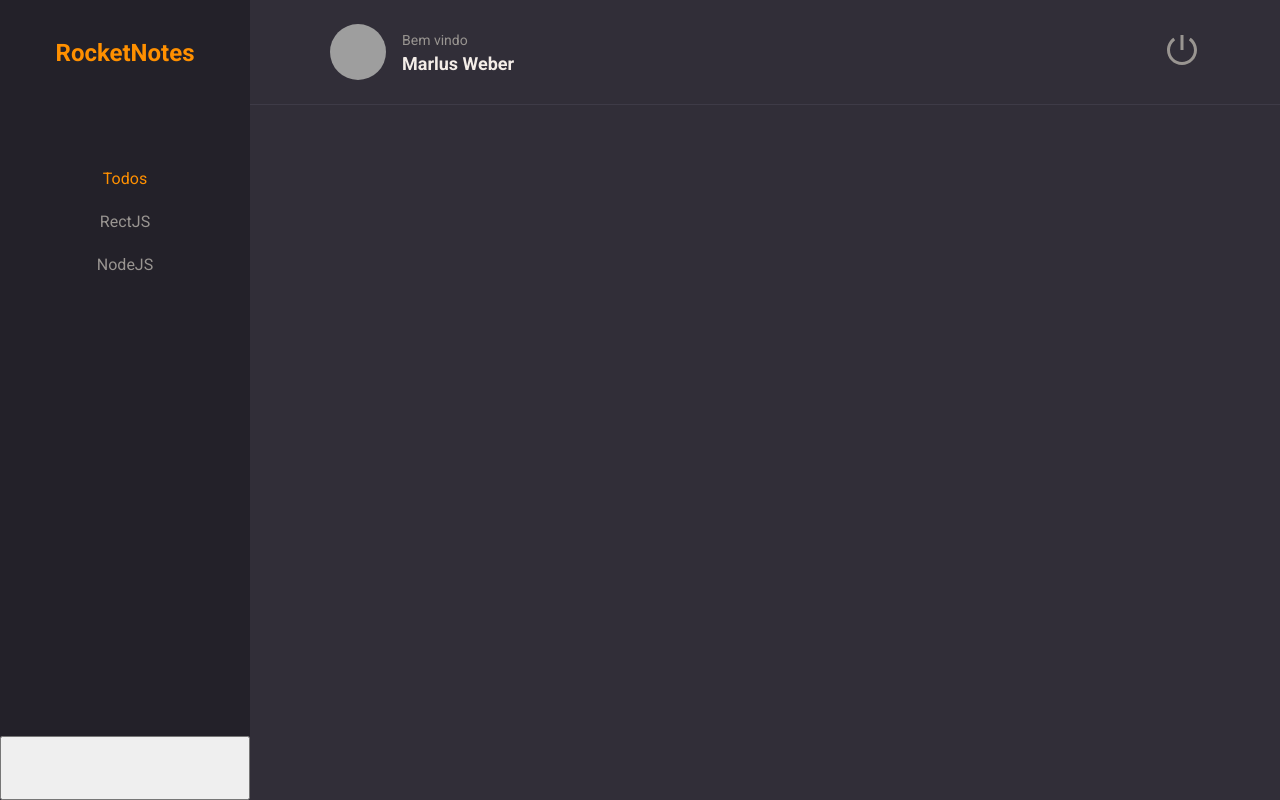
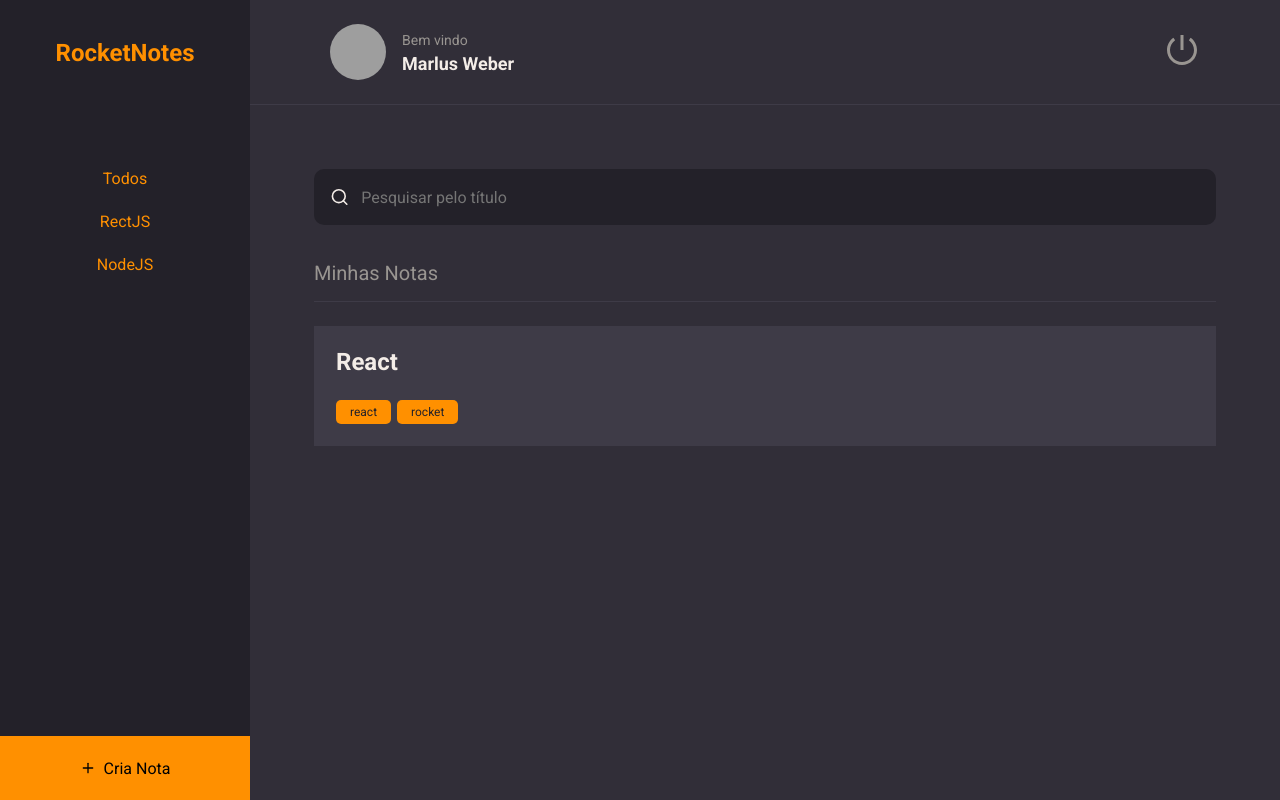
Before and after one commit to MarlusWM/RocketNotes, a React (Vite) app: page / in a window 1280 px wide. Built offline with nearby package versions, Linux system fonts and the light colour scheme; grey boxes are pictures that could not be loaded.

Commit message:
Component Create Note

```diff
--- a/src/components/ButtonText/index.jsx
+++ b/src/components/ButtonText/index.jsx
@@ -2,7 +2,7 @@ import { Container } from "./style";
 
 export function ButtonText({ title, isActive = false, ...rest }) {
      return (
-          <Container type="button" isActive={isActive}>
+          <Container type="button" $isactive={isActive.toString()}>
                {title}
           </Container>
      )
--- a/src/components/ButtonText/style.js
+++ b/src/components/ButtonText/style.js
@@ -2,7 +2,7 @@ import styled from "styled-components";
 
 export const Container = styled.button`
      background-color: transparent;
-     color: ${({ theme, isActive })=>isActive ? theme.COLORS.ORANGE : theme.COLORS.GRAY_100};
+     color: ${({ theme, $isactive })=> $isactive ? theme.COLORS.ORANGE : theme.COLORS.GRAY_100};
      border: none;
      font-size: 16px;
 `
--- /dev/null
+++ b/src/components/Input/index.jsx
@@ -0,0 +1,10 @@
+import { Container } from "./styles";
+
+export function Input({ icon: Icon, ...rest }){
+   return (
+      <Container>
+         {Icon && <Icon size={20}/>}
+         <input { ...rest}/>
+      </Container>
+   )
+}
--- /dev/null
+++ b/src/components/Input/styles.js
@@ -0,0 +1,30 @@
+import styled from "styled-components";
+
+export const Container = styled.div`
+   width: 100%;
+   display: flex;
+   align-items: center;
+
+   background-color: ${({ theme })=> theme.COLORS.BACKGROUND_900};
+   color: ${({ theme })=> theme.COLORS.GREY_300};
+
+   margin-bottom: 8px;
+   border-radius: 10px;
+
+   > input {
+      height: 56px;
+      width: 100%;
+      padding: 12px;
+      color: ${({ theme })=> theme.COLORS.WHITE};
+      background: transparent;
+      border: 0;
+
+      &:placeholder {
+         color: ${({ theme })=> theme.COLORS.GRAY_300};
+      }
+   }
+
+   svg {
+         margin-left: 16px;
+      }
+`;
--- /dev/null
+++ b/src/components/Note/index.jsx
@@ -0,0 +1,16 @@
+import { Container } from "./styles";
+import { Tag }from '../Tag/index'
+
+export function Note({ data, ...rest}) {
+   return (
+      <Container {...rest}>
+         <h1>{data.title}</h1>
+         {
+            data.tags &&
+            <footer>
+               {data.tags.map(tag=> <Tag title={tag.name} key={tag.id}></Tag>)}
+            </footer>
+         }
+      </Container>
+   )
+}
--- /dev/null
+++ b/src/components/Note/styles.js
@@ -0,0 +1,25 @@
+import styled from "styled-components";
+
+export const Container = styled.button`
+   width: 100%;
+   background-color: ${({ theme })=> theme.COLORS.BACKGROUND_700};
+   border: none;
+   border-radius: 0%;
+   padding: 22px;
+   margin-bottom: 16px;
+
+   > h1 {
+      flex: 1;
+      text-align: left;
+      font-weight: 700;
+      font-size: 24px;
+      color: ${({ theme })=> theme.COLORS.WHITE};
+   }
+
+   > footer {
+      width: 100%;
+      display: flex;
+      margin-top: 24px;
+
+   }
+`;
--- a/src/components/Tag/index.jsx
+++ b/src/components/Tag/index.jsx
@@ -1,8 +1,8 @@
 import { Container } from './style';
 
-export function Tag({ title }) {
+export function Tag({ title, ...rest }) {
      return (
-          <Container>
+          <Container {...rest}>
                {title}
           </Container>
      )
--- a/src/pages/Home/index.jsx
+++ b/src/pages/Home/index.jsx
@@ -1,6 +1,11 @@
 import { Container, Brand, Menu, Search, Content, NewNote } from './style';
 import { Header } from '../../components/Header/index';
 import { ButtonText } from '../../components/ButtonText/index';
+import { FiPlus} from '@react-icons/all-files/fi/FiPlus'
+import { FiSearch} from '@react-icons/all-files/fi/FiSearch'
+import { Input } from '../../components/Input/index'
+import { Section } from '../../components/Section/section'
+import { Note } from '../../components/Note/index'
 
 export function Home() {
    return(
@@ -22,9 +27,25 @@ export function Home() {
                <ButtonText title='NodeJS'/>
             </li>
          </Menu>
-         <Search></Search>
-         <Content></Content>
-         <NewNote></NewNote>
+
+         <Search>
+            <Input placeholder='Pesquisar pelo título' icon={FiSearch}/>
+         </Search>
+
+         <Content>
+            <Section title='Minhas Notas'>
+               <Note data={{title:'React', tags:[
+                  {id:'1', name: 'react'},
+                  {id:'2', name:'rocket'}
+               ]}}>
+               </Note>
+            </Section>
+         </Content>
+
+         <NewNote>
+            <FiPlus/>
+            Cria Nota
+         </NewNote>
       </Container>
    )
 }
--- a/src/pages/Home/style.js
+++ b/src/pages/Home/style.js
@@ -45,12 +45,27 @@ export const Menu = styled.ul`
 
 export const Search = styled.div`
    grid-area: search;
+
+   padding: 64px 64px 0;
 `;
 
 export const Content = styled.div`
    grid-area: content;
+
+   padding: 0px 64px;
+   overflow-y: auto;
 `;
 
 export const NewNote= styled.button`
    grid-area: newNote;
+
+   background-color: ${({ theme })=> theme.COLORS.ORANGE};
+   border: NONE;
+   display: flex;
+   align-items: center;
+   justify-content: center;
+
+   svg {
+      margin-right: 8px;
+   }
 `;
```
